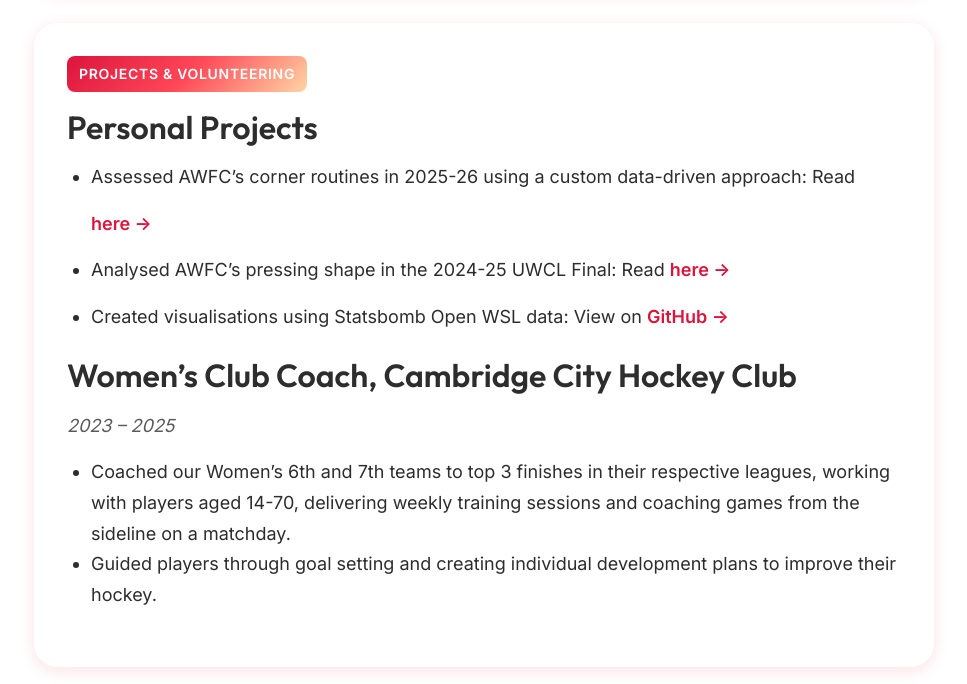
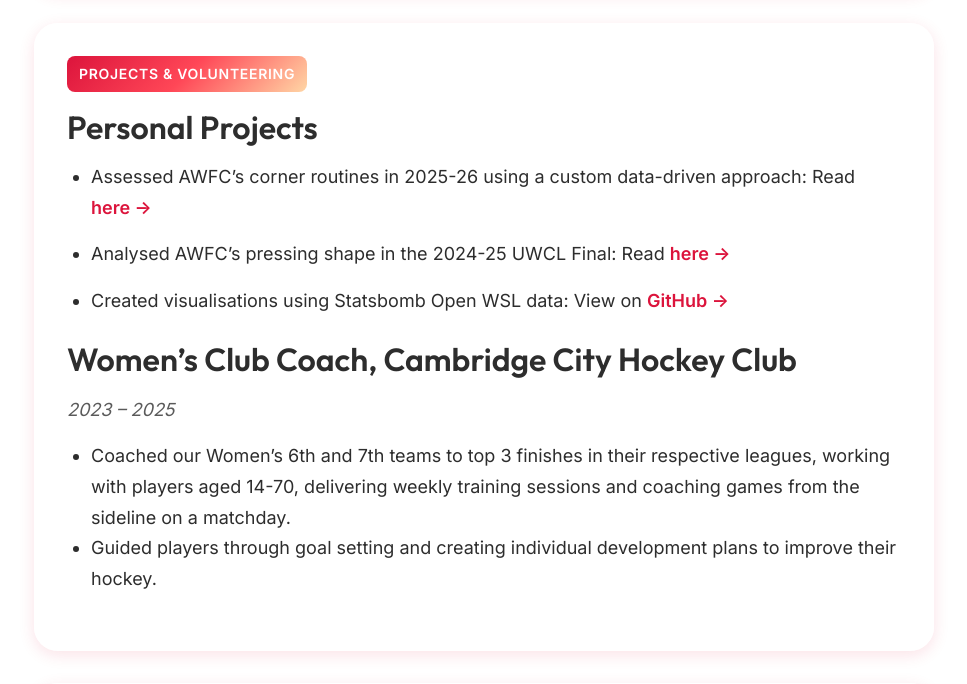
Before and after one commit to gsheir/gsheir.com, a Django app: template templates/about_me/cv.html in a window 1280 px wide. Shown: the part 2512-3196 px from the top of the page, without its empty margins (156-1123 px from the left). Run offline with Django 4.2, Linux system fonts and the light colour scheme; the template is opened without the code that fills it, so the values that code supplies are empty.

Commit message:
update cv

```diff
--- a/templates/about_me/cv.html
+++ b/templates/about_me/cv.html
@@ -83,7 +83,7 @@
                 <div class="card-badge">Projects & Volunteering</div>
                 <h3>Personal Projects</h3>
                 <ul>
-                    <li>Assessed AWFC’s corner routines in 2025-26 using a custom data-driven approach: Read <a href="{% url 'app:blog_arsenal_corners_part_1' %}" class="card-link">here →</a></li>
+                    <li>Assessed AWFC’s corner routines in 2025-26 using a custom data-driven approach: Read <a href="{% url 'app:blog_arsenal_corners_part_1' %}" class="card-link", style="margin-top: 0;">here →</a></li>
                     <li>Analysed AWFC’s pressing shape in the 2024-25 UWCL Final: Read <a href="{% url 'app:blog_arsenal_press_part_1' %}" class="card-link">here →</a></li>
                     <li>Created visualisations using Statsbomb Open WSL data: View on <a href="https://github.com/gsheir/tacticvis" class="card-link">GitHub →</a></li>
                 </ul>
```
